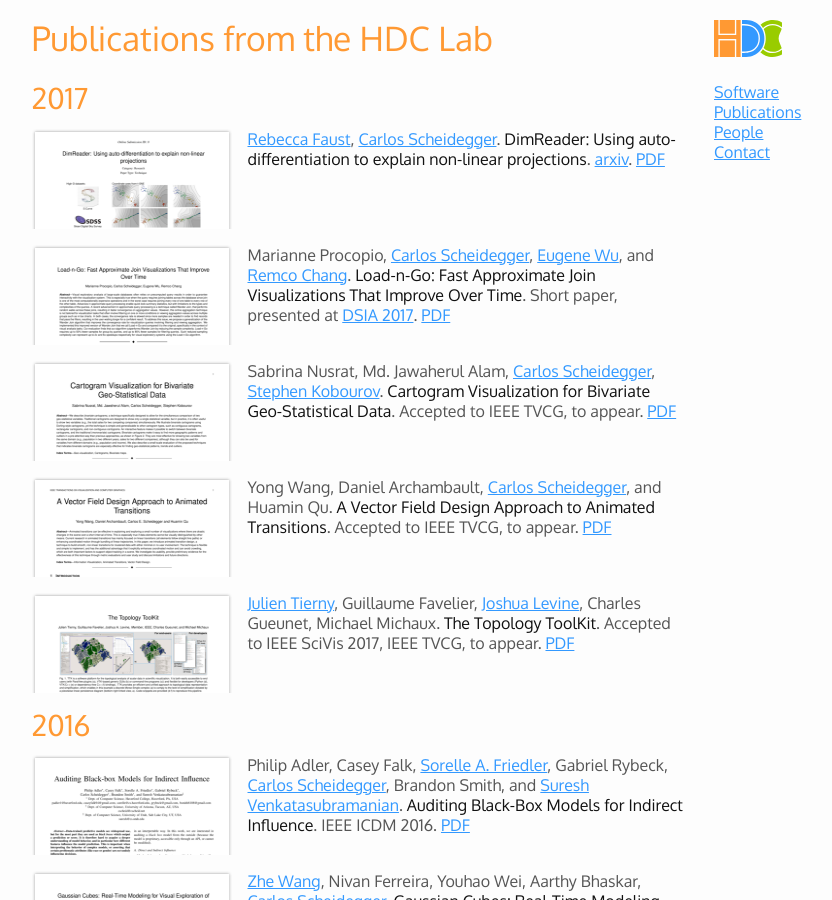
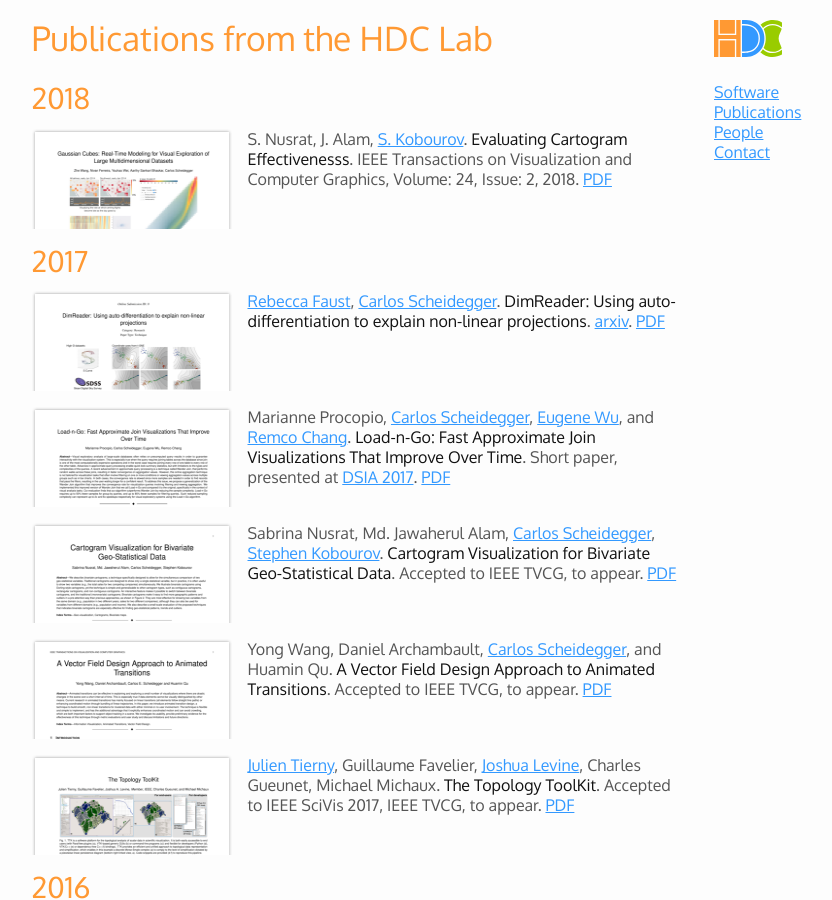
Before and after one commit to hdc-arizona/hdc-arizona.github.io, a Jekyll site: the page built from publications.md, in a window 1280 px wide and 900 px high. Shown: the whole window, without its empty margins (136-968 px from the left). Built offline with Jekyll 4.4.1, drawn with Linux system fonts in a browser that asks for light colours.

Commit message:
Test of adding 2018 paper (incorrect image)

```diff
--- a/publications.md
+++ b/publications.md
@@ -2,6 +2,14 @@
 layout: main
 title: Publications from the HDC Lab
 ---
+
+## 2018
+
+[<img class="pubthumb" src="papers/thumbs/infovis_2016_gaussian.png">](papers/infovis_2016_gaussian.pdf)
+S. Nusrat, J. Alam, [S. Kobourov](http://www.cs.arizona.edu/~kobourov). **Evaluating Cartogram Effectivenesss**. IEEE Transactions on Visualization and Computer Graphics, Volume: 24, Issue: 2, 2018. [PDF](papers/tvcg_eval_cartogram_2018.pdf)
+
+<div class="pubdiv"></div>
+
 
 ## 2017
 
```
